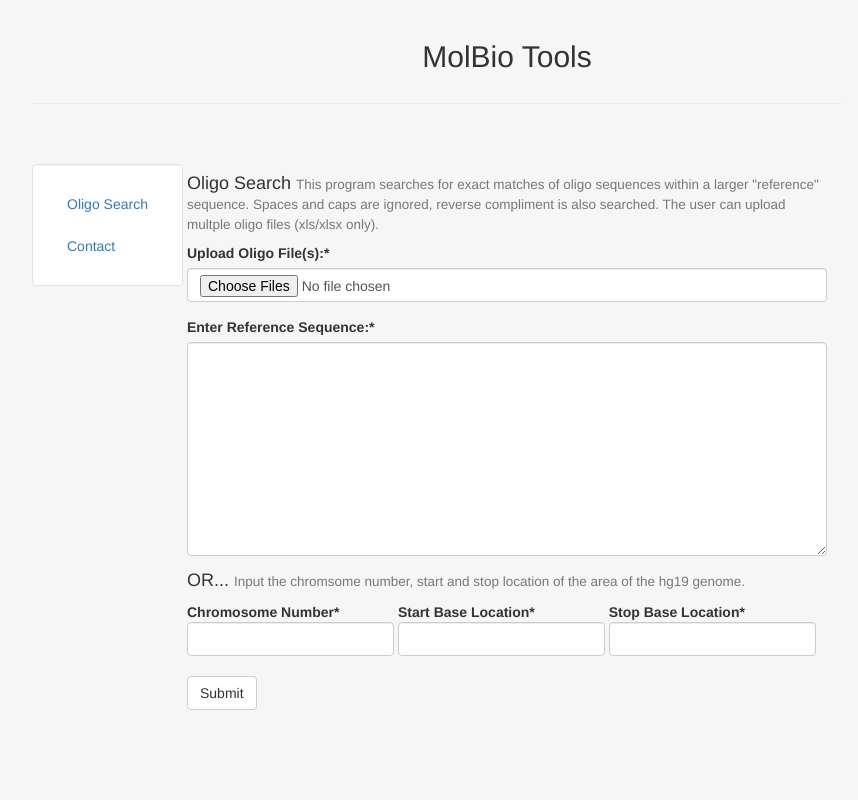
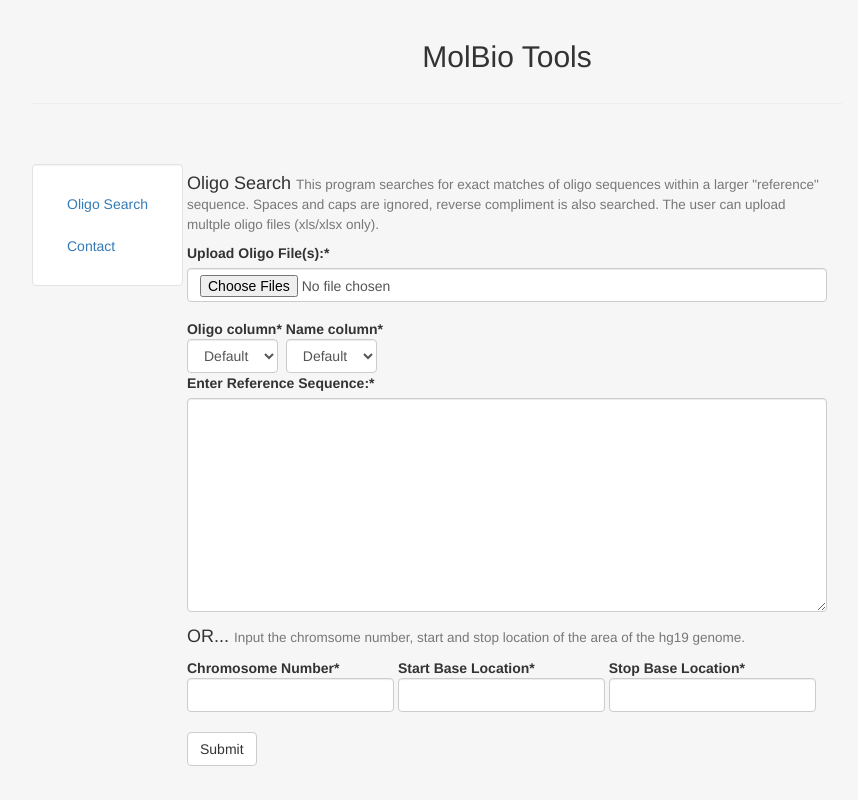
Before and after one commit to ksindy/OligoSearch, a Django app: page /oligo/ in a window 1280 px wide. Shown: the whole page, without its empty margins (203-1061 px from the left). Run offline with Django 3.2, Linux system fonts and the light colour scheme; some libraries are stand-ins or nearby versions.

Commit message:
Added dropdown for user input of column for oligo and name

```diff
--- a/match_oligo/forms.py
+++ b/match_oligo/forms.py
@@ -3,6 +3,29 @@ from django import forms
 class UploadFileForm(forms.Form):
     file = forms.FileField(widget=forms.FileInput(attrs={'multiple': True}), label = 'Upload Oligo File(s):')
     #Uses 'multiple' attribute to create a MultiValueDict
+
+OLIGO_COLUMN = (
+    (2, 'Default'),
+    (0, 'A'),
+    (1, 'B'),
+    (2, 'C'),
+    (3, 'D'),
+    (4, 'E'),
+    (5, 'F'),
+)
+
+NAME_COLUMN = (
+    (0, 'Default'),
+    (0, 'A'),
+    (1, 'B'),
+    (2, 'C'),
+    (3, 'D'),
+    (4, 'E'),
+    (5, 'F'),
+)
+class ColumnDropForm(forms.Form):
+    oligo_column = forms.ChoiceField(choices=OLIGO_COLUMN, required=True)
+    name_column = forms.ChoiceField(choices=NAME_COLUMN, required=True)
 
 from .models import ref_model_input
 
--- a/match_oligo/views.py
+++ b/match_oligo/views.py
@@ -5,7 +5,7 @@ from Bio.Seq import Seq
 import urllib.request
 import re
 
-from .forms import UploadFileForm, RefForm, ChrLocForm
+from .forms import UploadFileForm, RefForm, ChrLocForm, ColumnDropForm
 #Access forms from forms.py
 
 def import_excel_view(request):
@@ -19,11 +19,12 @@ def import_excel_view(request):
         form1 = UploadFileForm(request.POST, request.FILES)
         form2 = RefForm(request.POST)
         form3 = ChrLocForm(request.POST)
+        form4 = ColumnDropForm(request.POST)
         #handles assigned to user submitted data for each form.
         ValidForm1 = False
         #Grants entry into oligo search loop if True
 
-        if form1.is_valid() and (form2.is_valid() or form3.is_valid()):
+        if form1.is_valid() and (form4.is_valid()) and (form2.is_valid() or form3.is_valid()):
         #Validates user input for oligo files and at least one reference
 
             check = (form2.is_valid()), (form3.is_valid())
@@ -35,6 +36,10 @@ def import_excel_view(request):
             if form1.is_valid():
                 oligo_input =  request.FILES.getlist('file')
                 #Accesses 'file' from match_oligo/forms.py and uses .getlist to access all items in the MultiValueDict
+                oligo_column_input = request.POST['oligo_column']
+                name_column_input = request.POST['name_column']
+                print(oligo_column_input)
+                print(name_column_input)
                 name_match_list = []
                 sheet_info_list = []
                 reference_info = []
@@ -96,8 +101,6 @@ def import_excel_view(request):
                 saw_file = 0
                 #reset- if first time seeing a file (saw_file = 0) name of file will be displayed
                 oligo_row = 0
-                oligo_col = 2
-                name_col = 0
                 #variables assigned to row and columns of excel input and needs to be reset for each file
 
                 book = xlrd.open_workbook(file_contents=xlsfile.read())
@@ -116,7 +119,7 @@ def import_excel_view(request):
 
                 for oligo in range(sheet.nrows):
                 #iterates through items in identified file/sheet
-                    cell = sheet.cell_value(rowx=oligo_row, colx=oligo_col)
+                    cell = sheet.cell_value(rowx=oligo_row, colx=int(oligo_column_input))
                     #using above variables, sets handle to the cell in the current sheet/file where match search will begin
 
 
@@ -133,7 +136,7 @@ def import_excel_view(request):
                             #if there is no match (-1), go to next row (add +1 to oligo_row)
                         elif oligo_find != -1 or oligo_find_url != -1 or oligo_rev_find != -1 or oligo_rev_find_url != -1:
                         #if there is a match (not -1, any other number is the index of the match), set handle to that cell name
-                            name = sheet.cell_value(rowx=oligo_row, colx=name_col)
+                            name = sheet.cell_value(rowx=oligo_row, colx=int(name_column_input))
                             #assign handle to cell with match
                             name_match = str(name)
                             #create string from cell name
@@ -155,5 +158,6 @@ def import_excel_view(request):
         form1 = UploadFileForm()
         form2 = RefForm()
         form3 = ChrLocForm()
+        form4 = ColumnDropForm()
 
-    return render(request, 'match_oligo/user_input.html', {'form1': form1, 'form2': form2, 'form3':form3})
+    return render(request, 'match_oligo/user_input.html', {'form1': form1, 'form2': form2, 'form3':form3, 'form4':form4, })
--- a/templates/match_oligo/user_input.html
+++ b/templates/match_oligo/user_input.html
@@ -4,7 +4,10 @@
     <h4>Oligo Search <small> This program searches for exact matches of oligo sequences within a larger "reference" sequence. Spaces and caps are ignored, reverse compliment is also searched. The user can upload multple oligo files (xls/xlsx only).</small></h4>
     <form class="uniForm" enctype="multipart/form-data" method="POST">
         {% csrf_token %}
-        {{ form1|crispy}}
+        {{ form1|crispy }}
+        <div class = "form-inline">
+        {{ form4|crispy }}
+        </div>
     	{{ form2|crispy }}
       <h4>OR... <small> Input the chromsome number, start and stop location of the area of the hg19 genome. </small></h4>
         <div class = "form-inline">
```
